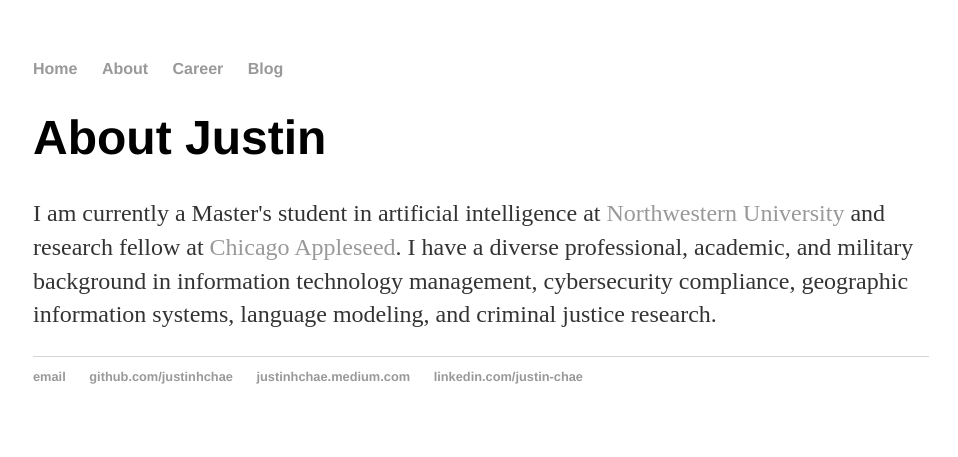
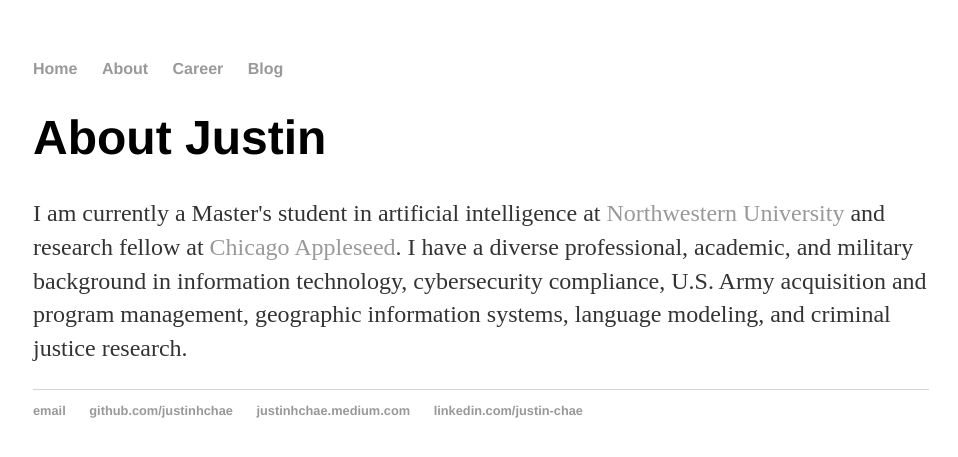
Before and after one commit to justinhchae/justinhchae.github.io, a Jekyll site: the page built from about/index.html, in a window 1280 px wide. Shown: the top 457 px of the page, without its empty margins (159-1117 px from the left). Built offline with Jekyll 4.4.1, drawn with Linux system fonts in a browser that asks for light colours.

Commit message:
Update index.html

```diff
--- a/about/index.html
+++ b/about/index.html
@@ -8,6 +8,7 @@
 			<a href="https://www.mccormick.northwestern.edu/artificial-intelligence/people/students/2020-21/justin-chae.html">Northwestern University</a>
 			and research fellow at
 			<a href="https://www.chicagoappleseed.org/about-us/our-staff/">Chicago Appleseed</a>.
-			I have a diverse professional, academic, and military background in information technology management,
-			cybersecurity compliance, geographic information systems, language modeling, and criminal justice research.
+			I have a diverse professional, academic, and military background in information technology,
+			cybersecurity compliance, U.S. Army acquisition and program management,
+			geographic information systems, language modeling, and criminal justice research.
 	</div><!-- /.blurb -->
```
